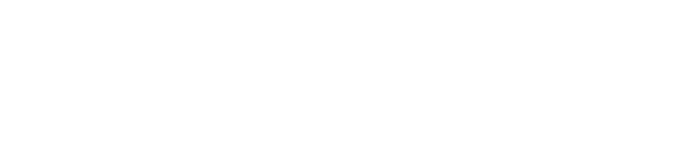
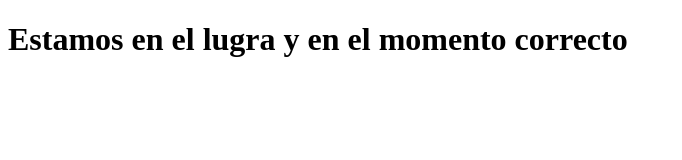
Before and after one commit to Daichu-coder/Aprendiendo-Github, a plain HTML site: page index.html in a window 1280 px wide. Shown: the whole page, without its empty margins (0-682 px from the left). Drawn offline with Linux system fonts and the light colour scheme.

Commit message:
Subiendo el index.html

```diff
--- a/index.html
+++ b/index.html
@@ -5,6 +5,7 @@
     <meta name="viewport" content="width=device-width, initial-scale=1.0">
     <title>Github</title>
 </head>
+<h1>Estamos en el lugra y en el momento correcto</h1>
 <body>
 
 </body>
```
